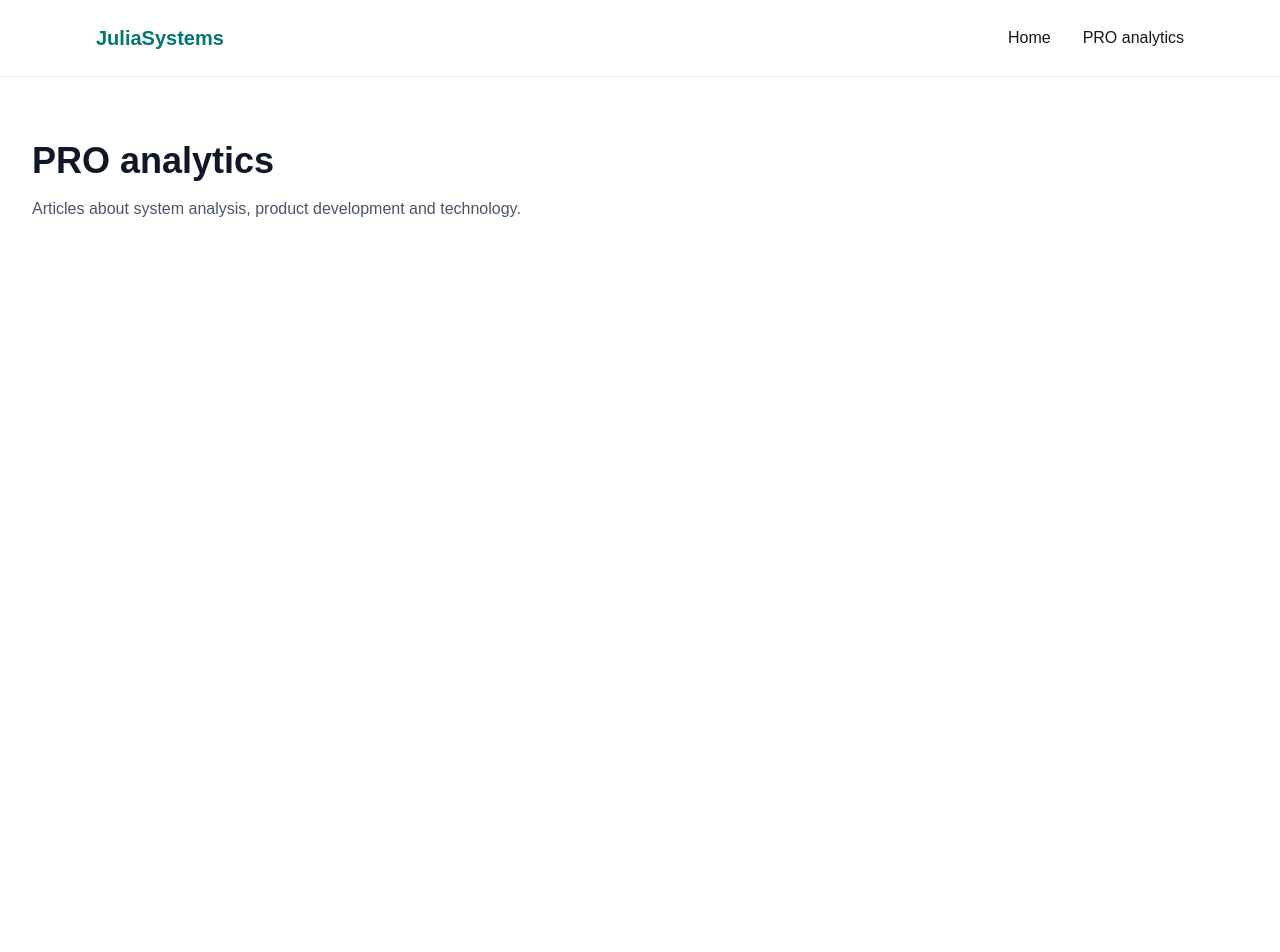
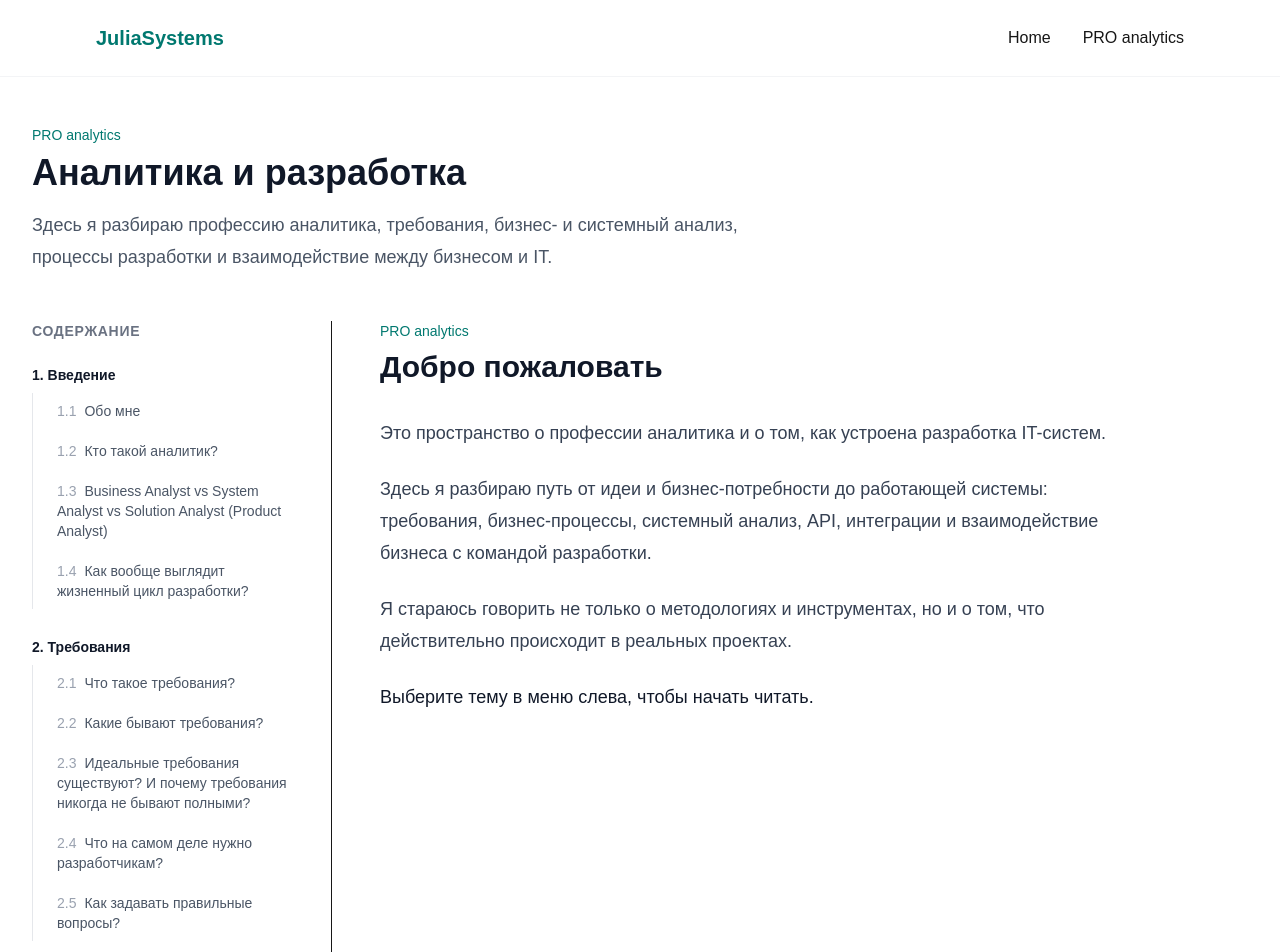
Before and after one commit to jleskovets/juliasystems, a Next.js app: page /pro-analytics in a window 1280 px wide. Shown: the top 952 px of the page. Before the commit the page ends 800 px from the top, so only its background shows below. Built offline with nearby package versions, Linux system fonts and the light colour scheme.

Commit message:
Update page.tsx

```diff
--- a/app/pro-analytics/page.tsx
+++ b/app/pro-analytics/page.tsx
@@ -1,18 +1,207 @@
 import Header from "@/components/Header";
+import Link from "next/link";
+
+const sections = [
+  {
+    number: "1",
+    title: "Введение",
+    articles: [
+      {
+        number: "1.1",
+        title: "Обо мне",
+        slug: "about-me",
+      },
+      {
+        number: "1.2",
+        title: "Кто такой аналитик?",
+        slug: "who-is-an-analyst",
+      },
+      {
+        number: "1.3",
+        title:
+          "Business Analyst vs System Analyst vs Solution Analyst (Product Analyst)",
+        slug: "business-vs-system-vs-solution-analyst",
+      },
+      {
+        number: "1.4",
+        title: "Как вообще выглядит жизненный цикл разработки?",
+        slug: "software-development-lifecycle",
+      },
+    ],
+  },
+
+  {
+    number: "2",
+    title: "Требования",
+    articles: [
+      {
+        number: "2.1",
+        title: "Что такое требования?",
+        slug: "what-are-requirements",
+      },
+      {
+        number: "2.2",
+        title: "Какие бывают требования?",
+        slug: "types-of-requirements",
+      },
+      {
+        number: "2.3",
+        title:
+          "Идеальные требования существуют? И почему требования никогда не бывают полными?",
+        slug: "perfect-requirements",
+      },
+      {
+        number: "2.4",
+        title: "Что на самом деле нужно разработчикам?",
+        slug: "what-developers-really-need",
+      },
+      {
+        number: "2.5",
+        title: "Как задавать правильные вопросы?",
+        slug: "how-to-ask-right-questions",
+      },
+    ],
+  },
+
+  {
+    number: "3",
+    title: "Бизнес-анализ",
+    articles: [
+      {
+        number: "3.1",
+        title: "Бизнес-процессы",
+        slug: "business-processes",
+      },
+      {
+        number: "3.2",
+        title: "BPMN — как описывать бизнес-процессы",
+        slug: "bpmn",
+      },
+      {
+        number: "3.3",
+        title: "AS IS → TO BE",
+        slug: "as-is-to-be",
+      },
+      {
+        number: "3.4",
+        title: "Выявление требований",
+        slug: "requirements-elicitation",
+      },
+    ],
+  },
+
+  {
+    number: "4",
+    title: "Системный анализ",
+    articles: [
+      {
+        number: "4.1",
+        title: "Введение в системный анализ",
+        slug: "introduction-to-system-analysis",
+      },
+    ],
+  },
+];
 
 export default function ProAnalyticsPage() {
   return (
     <>
       <Header />
 
-      <main className="mx-auto max-w-7xl px-8 py-16">
-        <h1 className="text-4xl font-bold text-gray-900">
-          PRO analytics
-        </h1>
+      <main className="mx-auto max-w-7xl px-8 py-12">
+        {/* Page header */}
+        <div className="mb-12">
+          <p className="mb-2 text-sm font-medium text-teal-700">
+            PRO analytics
+          </p>
 
-        <p className="mt-4 text-gray-600">
-          Articles about system analysis, product development and technology.
-        </p>
+          <h1 className="text-4xl font-bold text-gray-900">
+            Аналитика и разработка
+          </h1>
+
+          <p className="mt-4 max-w-3xl text-lg leading-8 text-gray-600">
+            Здесь я разбираю профессию аналитика, требования, бизнес- и
+            системный анализ, процессы разработки и взаимодействие между
+            бизнесом и IT.
+          </p>
+        </div>
+
+        {/* Content */}
+        <div className="grid grid-cols-1 gap-12 lg:grid-cols-[300px_1fr]">
+          {/* Sidebar */}
+          <aside className="lg:border-r lg:pr-8">
+            <div className="sticky top-8">
+              <h2 className="mb-6 text-sm font-semibold uppercase tracking-wider text-gray-500">
+                Содержание
+              </h2>
+
+              <nav>
+                <div className="space-y-7">
+                  {sections.map((section) => (
+                    <div key={section.number}>
+                      <h3 className="mb-2 text-sm font-bold text-gray-900">
+                        {section.number}. {section.title}
+                      </h3>
+
+                      <ul className="space-y-1 border-l border-gray-200 pl-3">
+                        {section.articles.map((article) => (
+                          <li key={article.slug}>
+                            <Link
+                              href={`/pro-analytics/${article.slug}`}
+                              className="block rounded-md px-3 py-2 text-sm leading-5 text-gray-600 transition hover:bg-gray-50 hover:text-teal-700"
+                            >
+                              <span className="mr-2 text-gray-400">
+                                {article.number}
+                              </span>
+                              {article.title}
+                            </Link>
+                          </li>
+                        ))}
+                      </ul>
+                    </div>
+                  ))}
+                </div>
+              </nav>
+            </div>
+          </aside>
+
+          {/* Main content */}
+          <section>
+            <div className="max-w-3xl">
+              <p className="text-sm font-medium text-teal-700">
+                PRO analytics
+              </p>
+
+              <h2 className="mt-2 text-3xl font-bold text-gray-900">
+                Добро пожаловать
+              </h2>
+
+              <div className="mt-8 space-y-6 text-lg leading-8 text-gray-700">
+                <p>
+                  Это пространство о профессии аналитика и о том, как
+                  устроена разработка IT-систем.
+                </p>
+
+                <p>
+                  Здесь я разбираю путь от идеи и бизнес-потребности до
+                  работающей системы: требования, бизнес-процессы,
+                  системный анализ, API, интеграции и взаимодействие
+                  бизнеса с командой разработки.
+                </p>
+
+                <p>
+                  Я стараюсь говорить не только о методологиях и
+                  инструментах, но и о том, что действительно происходит
+                  в реальных проектах.
+                </p>
+
+                <p className="font-medium text-gray-900">
+                  Выберите тему в меню слева, чтобы начать читать.
+                </p>
+              </div>
+            </div>
+          </section>
+        </div>
       </main>
     </>
   );
```
